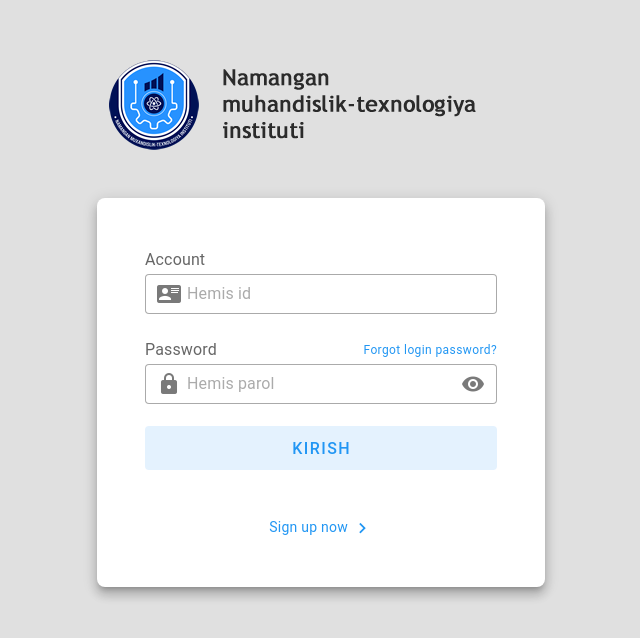
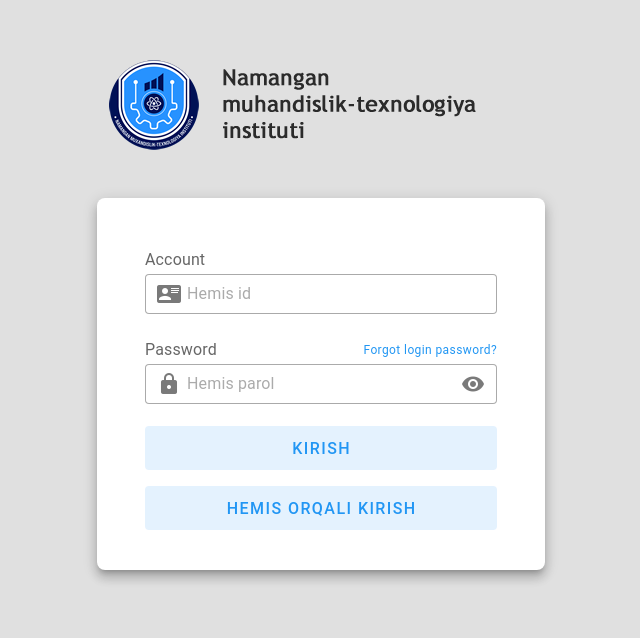
Before and after one commit to Hamidullo/admin, a Vue app: page /login in a window 1280 px wide. Shown: the part 120-758 px from the top of the page, without its empty margins (319-959 px from the left). Built offline with nearby package versions, Linux system fonts and the light colour scheme.

Commit message:
Login setting

```diff
--- a/package.json
+++ b/package.json
@@ -10,6 +10,7 @@
   },
   "dependencies": {
     "@mdi/font": "7.0.96",
+    "axios": "^1.6.5",
     "core-js": "^3.29.0",
     "roboto-fontface": "*",
     "vue": "^3.2.0",
--- a/src/views/Login.vue
+++ b/src/views/Login.vue
@@ -20,24 +20,49 @@
         density="compact" placeholder="Hemis parol" prepend-inner-icon="mdi-lock" variant="outlined"
         @click:append-inner="visible = !visible"></v-text-field>
 
-      <v-btn block class="mb-8" color="blue" size="large" variant="tonal">
+      <v-btn block class="mb-4" color="blue" size="large" variant="tonal" @click="login">
         Kirish
       </v-btn>
 
-      <v-card-text class="text-center">
-        <a class="text-blue text-decoration-none" href="#" rel="noopener noreferrer" target="_blank">
-          Sign up now <v-icon icon="mdi-chevron-right"></v-icon>
-        </a>
-      </v-card-text>
+      <v-btn block class="mb-2" color="blue" size="large" variant="tonal">
+        Hemis orqali kirish
+      </v-btn>
     </v-card>
+
   </div>
 </template>
 
 <script>
+import axios from "axios";
+
 export default {
   data: () => ({
     visible: false,
+    email: '',
+    password: '',
   }),
+  methods: {
+    async login(){
+      if (this.email.length > 0 && this.password.length > 0){
+        let result = await axios.get(`http://localhost:5000/users/api/user-login?userId=${this.email}&password=${this.password}`);
+
+        if (result.status === 200 && result.data.length > 0){
+          localStorage.setItem("user-info", JSON.stringify( result.data[0]))
+
+          await this.$router.push({name: "Home"})
+        }
+      } else {
+
+      }
+
+    }
+  },
+  mounted() {
+    let user = localStorage.getItem("user-info")
+    if (user){
+      this.$router.push({name: "Home"})
+    }
+  }
 }
 </script>
 
```
Also changed, not shown: 1 other file (tests, documents, lock files or other folders).
